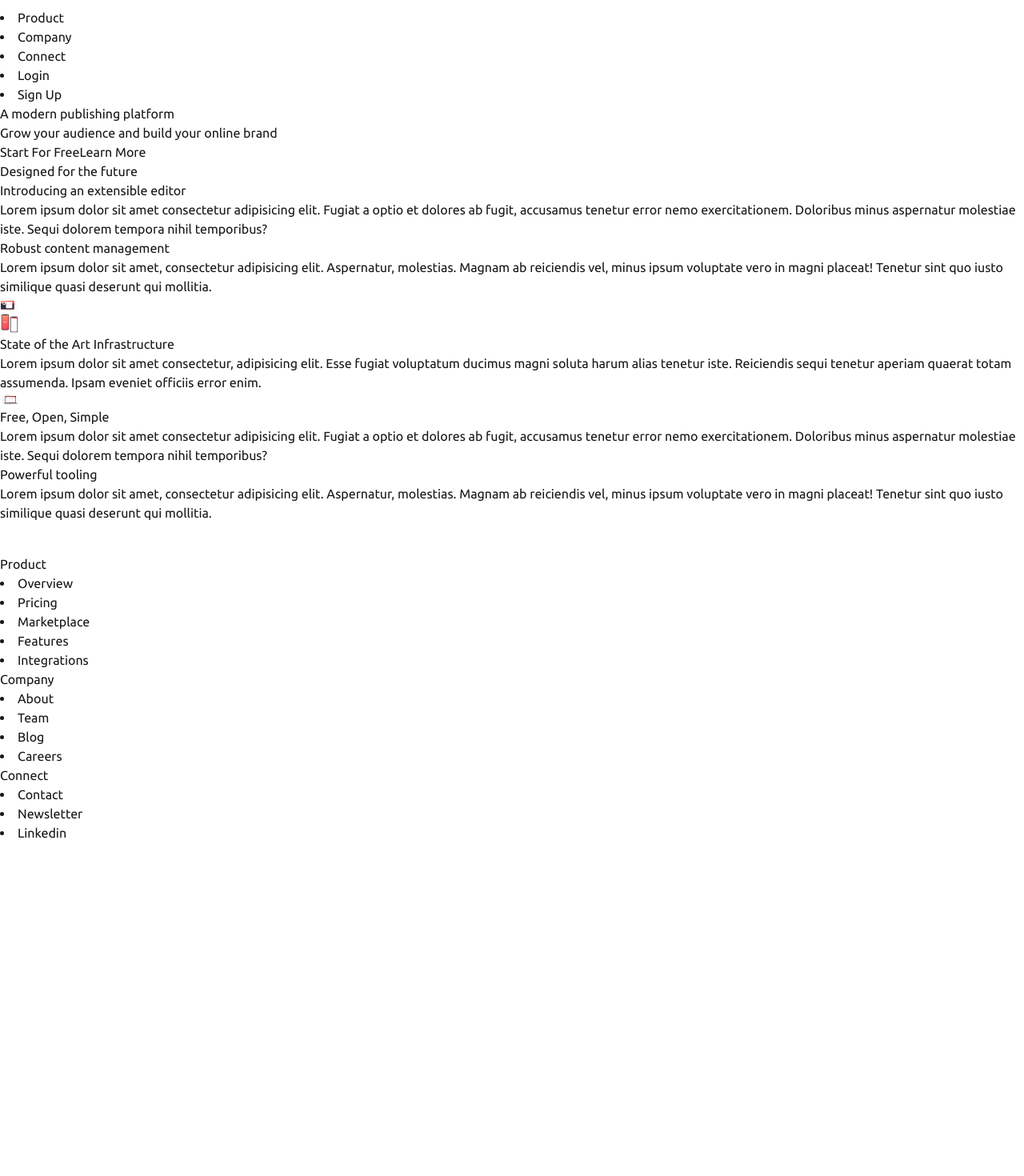
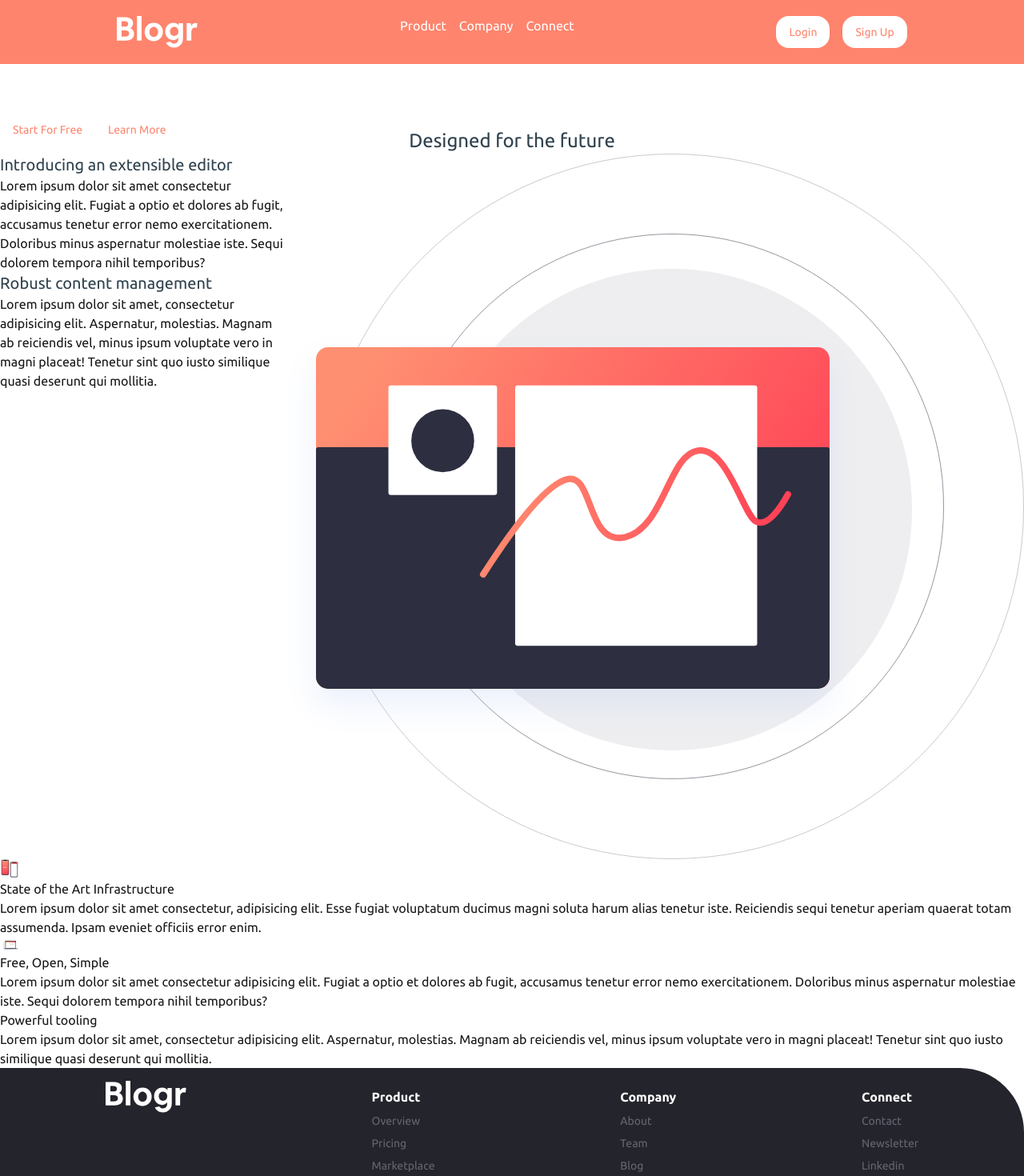
Before and after one commit to franwanderley/landing-page, a Next.js app: page / in a window 1280 px wide. Shown: the top 1470 px of the page at 80% size. Before the commit the page ends 1053 px from the top, so only its background shows below. Built offline with nearby package versions, Linux system fonts and the light colour scheme.

Commit message:
finish header e fouter

```diff
--- a/biome.json
+++ b/biome.json
@@ -1,20 +1,21 @@
 {
-	"$schema": "https://biomejs.dev/schemas/1.9.4/schema.json",
-	"vcs": {
-		"enabled": false,
-		"clientKind": "git",
-		"useIgnoreFile": false
-	},
-	"files": {
-		"ignoreUnknown": false,
-		"ignore": []
+   "$schema": "./node_modules/@biomejs/biome/configuration_schema.json",
+   "organizeImports": {
+     "enabled": true
    },
    "formatter": {
-		"enabled": true,
-		"indentStyle": "tab"
+     "indentStyle": "space",
+     "indentWidth": 2,
+     "lineWidth": 40
    },
-	"organizeImports": {
-		"enabled": true
+   "javascript": {
+     "formatter": {
+       "arrowParentheses": "asNeeded",
+       "jsxQuoteStyle": "double",
+       "quoteStyle": "single",
+       "semicolons": "always",
+       "trailingCommas": "es5"
+     }
    },
    "linter": {
      "enabled": true,
@@ -22,9 +23,9 @@
        "recommended": true
      }
    },
-	"javascript": {
-		"formatter": {
-			"quoteStyle": "double"
+   "files": {
+     "ignore": [
+       "node_modules"
+     ]
    }
  }
-}
--- a/package.json
+++ b/package.json
@@ -3,7 +3,7 @@
   "version": "0.1.0",
   "private": true,
   "scripts": {
-    "dev": "next dev --turbopack --watch",
+    "dev": "next dev --turbopack",
     "build": "next build",
     "start": "next start",
     "lint": "next lint"
--- a/src/app/globals.css
+++ b/src/app/globals.css
@@ -3,11 +3,15 @@
 :root {
   --background: #ffffff;
   --foreground: #171717;
+  --bg-header: #fe846d;
+  --bg-footer: #24242c;
 }
 
 @theme inline {
   --color-background: var(--background);
   --color-foreground: var(--foreground);
+  --color-bg-header: var(--bg-header);
+  --color-bg-footer: var(--bg-footer);
   --font-sans: var(--font-geist-sans);
   --font-mono: var(--font-geist-mono);
 }
@@ -16,12 +20,15 @@
   :root {
     --background: #f9f9f9;
     --foreground: #0f0e0d;
+    --bg-header: #fe545c;
+    --bg-footer: #24242c;
   }
 }
 
 body {
   background: var(--background);
   margin: 0;
+  box-sizing: border-box;
   padding: 0;
   color: var(--foreground);
   font-family: ubuntu, sans-serif;
--- a/src/app/layout.tsx
+++ b/src/app/layout.tsx
@@ -27,50 +27,48 @@ export default function RootLayout({
       <body
         className={`${geistSans.variable} ${geistUbuntu.className} antialiased`}
       >
-        <header>
-          <div>
-            <Image src={Logo} alt="logo blogger" width={24} height={24} />
-            <nav>
-              <li>Product</li>
-              <li>Company</li>
-              <li>Connect</li>
-              <li>
-                <Button title="Login" buttonStyle="transparent" />
-              </li>
-              <li>
-              <Button title="Sign Up" buttonStyle="color" />
-              </li>
-            </nav>
+        <header className="flex justify-around flex-row bg-bg-header p-5">
+          <Image src={Logo} alt="logo blogger" className="ml-0" />
+          <nav className="flex flex-row gap-4 text-white cursor-pointer">
+            <li className="list-none">Product</li>
+            <li className="list-none">Company</li>
+            <li className="list-none">Connect</li>
+          </nav>
+          <div className="flex flex-row gap-4">
+          <Button title="Login" buttonStyle="transparent" />
+          <Button title="Sign Up" buttonStyle="color" />
           </div>
         </header>
         {children}
-        <footer>
-        <Image src={Logo} alt="logo blogger" />
+        <footer className="bg-bg-footer text-[#666673] flex flex-row justify-around p-4 rounded-tr-[5rem]">
         <div>
-          <h4>Product</h4>
+          <Image src={Logo} alt="logo blogger" className="align-middle" />
+        </div>
+        <div>
+          <h4 className="mb-2 mt-2 font-bold text-white">Product</h4>
           <nav>
-            <li>Overview</li>
-            <li>Pricing</li>
-            <li>Marketplace</li>
-            <li>Features</li>
-            <li>Integrations</li>
+            <li className="list-none text-sm mb-2 font-normal cursor-pointer">Overview</li>
+            <li className="list-none text-sm mb-2 font-normal cursor-pointer">Pricing</li>
+            <li className="list-none text-sm mb-2 font-normal cursor-pointer">Marketplace</li>
+            <li className="list-none text-sm mb-2 font-normal cursor-pointer">Features</li>
+            <li className="list-none text-sm mb-2 font-normal cursor-pointer">Integrations</li>
           </nav>
         </div>
         <div>
-        <h4>Company</h4>
+        <h4 className="mb-2 mt-2 font-bold text-white">Company</h4>
           <nav>
-            <li>About</li>
-            <li>Team</li>
-            <li>Blog</li>
-            <li>Careers</li>
+            <li className="list-none text-sm mb-2 font-normal cursor-pointer">About</li>
+            <li className="list-none text-sm mb-2 font-normal cursor-pointer">Team</li>
+            <li className="list-none text-sm mb-2 font-normal cursor-pointer">Blog</li>
+            <li className="list-none text-sm mb-2 font-normal cursor-pointer">Careers</li>
           </nav>
         </div>
         <div>
-        <h4>Connect</h4>
+        <h4 className="mb-2 mt-2 font-bold text-white">Connect</h4>
           <nav>
-            <li>Contact</li>
-            <li>Newsletter</li>
-            <li>Linkedin</li>
+            <li className="list-none text-sm mb-2 font-normal cursor-pointer">Contact</li>
+            <li className="list-none text-sm mb-2 font-normal cursor-pointer">Newsletter</li>
+            <li className="list-none text-sm mb-2 font-normal cursor-pointer">Linkedin</li>
           </nav>
         </div>
         </footer>
--- a/src/app/page.tsx
+++ b/src/app/page.tsx
@@ -6,33 +6,35 @@ import illustrationLaptopDesktop from '../images/illustration-laptop-desktop.svg
 
 export default function Home() {
   return (
-    <div>
-      <h1>A modern publishing platform</h1>
-      <span>Grow your audience and build your online brand</span>
+    <main>
+      <div className="bg-[url(../images/bg-pattern-intro-desktop.svg)] h-20">
+        <h1 className="text-4xl text-white">A modern publishing platform</h1>
+        <span className="text-md text-white font-normal">Grow your audience and build your online brand</span>
+        <div>
+          <Button title="Start For Free" buttonStyle="color" />
+          <Button title="Learn More" buttonStyle="transparent" />
+        </div>
+      </div>
       <div>
-        <Button title="Start For Free" buttonStyle="color" />
-        <Button title="Learn More" buttonStyle="transparent" />
-      </div>
-      <main>
-        <h2>Designed for the future</h2>
-        <div>
+        <h2 className="text-[#2f414d] text-2xl text-center">Designed for the future</h2>
+        <div className="flex flex-row justify-between">
           <div>
-            <h3>Introducing an extensible editor</h3>
+            <h3 className="text-[#2f414d] text-xl">Introducing an extensible editor</h3>
             <p>
               Lorem ipsum dolor sit amet consectetur adipisicing elit.
               Fugiat a optio et dolores ab fugit, accusamus tenetur error nemo exercitationem.
               Doloribus minus aspernatur molestiae iste. Sequi dolorem tempora nihil temporibus?
             </p>
-            <h3>Robust content management</h3>
+            <h3 className="text-[#2f414d] text-xl">Robust content management</h3>
             <p>
               Lorem ipsum dolor sit amet, consectetur adipisicing elit.
                Aspernatur, molestias. Magnam ab reiciendis vel, minus ipsum voluptate vero in magni placeat!
                Tenetur sint quo iusto similique quasi deserunt qui mollitia.
             </p>
           </div>
-          <Image src={illustrationEditorDesktop} alt="ILLUSTRATION" width="24" height="24" />
+          <Image src={illustrationEditorDesktop} alt="ILLUSTRATION" />
         </div>
-      </main>
+      </div>
       <div>
         <Image src={illustrationPhones} alt="State of the Art Infrastructure" width="24" height="24" />
         <h3>State of the Art Infrastructure</h3>
@@ -60,6 +62,6 @@ export default function Home() {
           </p>
         </div>
       </div>
-    </div>
+    </main>
   );
 }
--- a/src/components/Button.tsx
+++ b/src/components/Button.tsx
@@ -1,4 +1,4 @@
-import { ButtonHTMLAttributes } from "react";
+import type { ButtonHTMLAttributes } from "react";
 
 interface ButtonProps extends ButtonHTMLAttributes<HTMLButtonElement> {
    title: string;
@@ -7,6 +7,9 @@ interface ButtonProps extends ButtonHTMLAttributes<HTMLButtonElement> {
 
 export const Button = ({title,buttonStyle, ...props}: ButtonProps) => {
    return (
-      <button {...props}>{title}</button>
+      <button className="bg-background p-2 pr-4 pl-4 text-sm rounded-2xl border-none text-bg-header cursor-pointer" {...props}>
+         {title}
+      </button>
+
    );
 }
```
Lines whose indentation alone changed are shown as unchanged.
